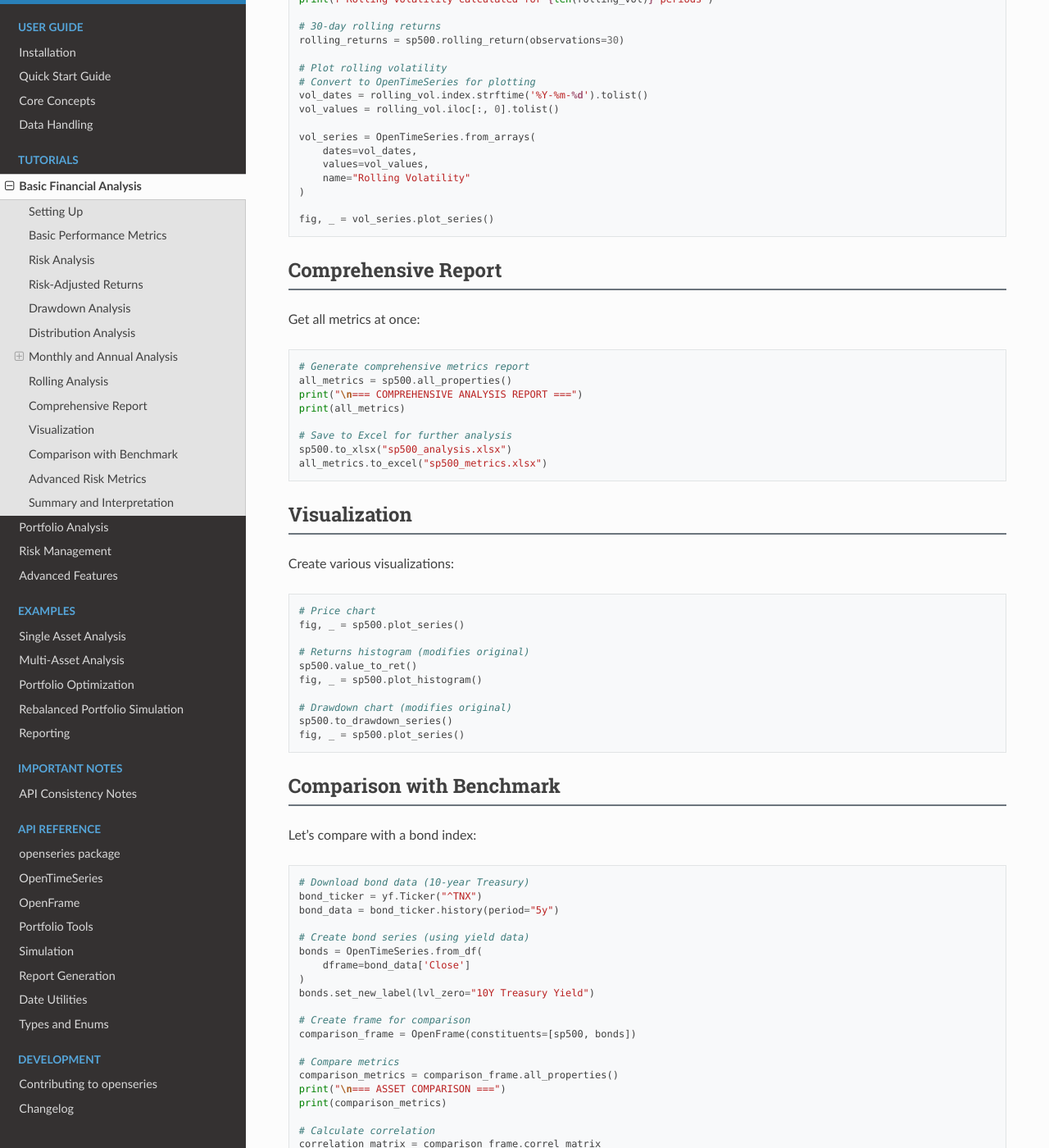
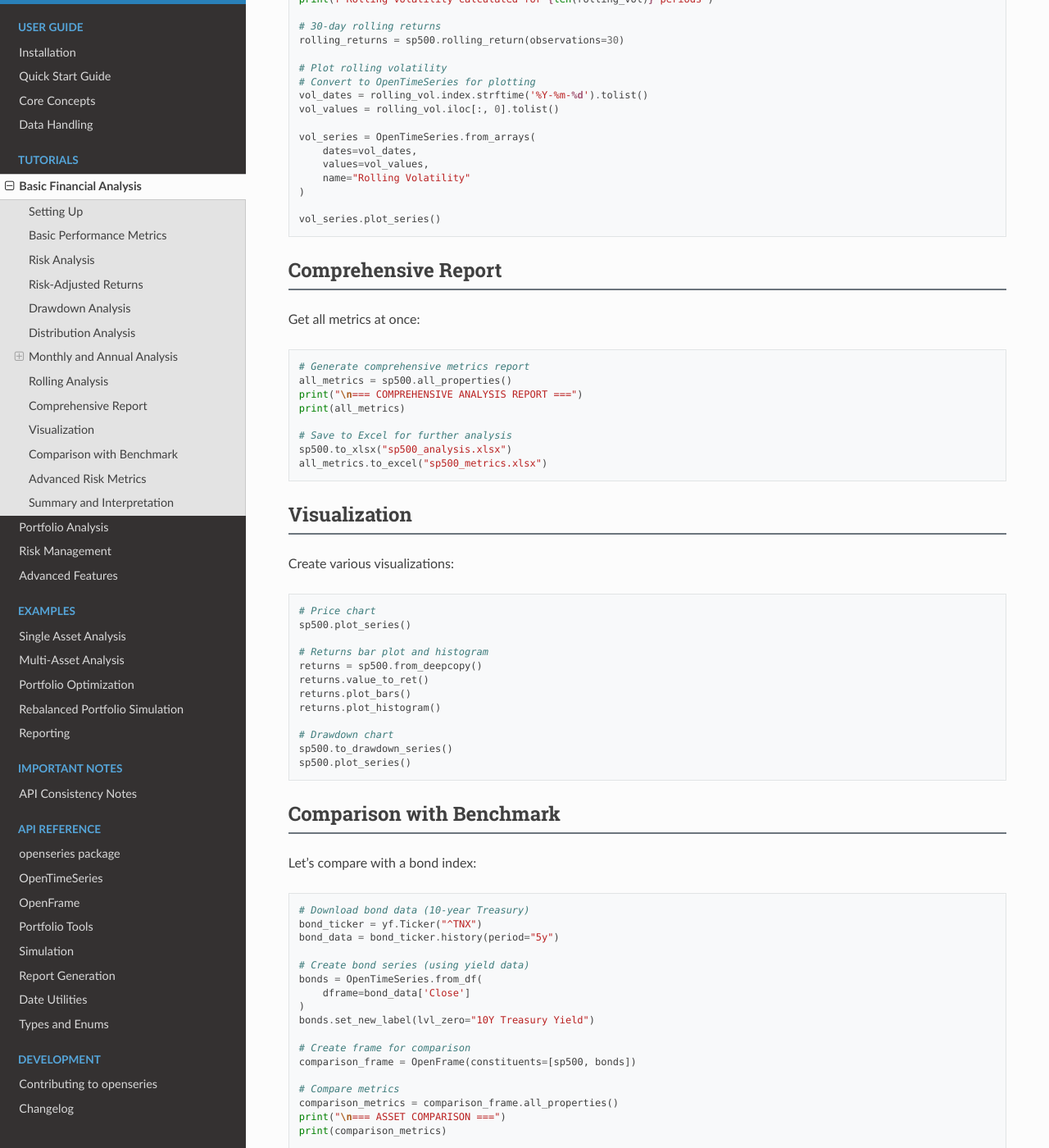
Before and after one commit to CaptorAB/openseries, a Sphinx documentation site: the page built from docs/source/tutorials/basic_analysis.rst, in a window 1280 px wide and 1400 px high, scrolled down 3977 px. Shown: the whole window at 82% size. Built offline with Sphinx 7.4.7 and the Read the Docs theme 3.1.0, drawn with Linux system fonts in a browser that asks for light colours.

Commit message:
more docs corrections

```diff
--- a/docs/source/tutorials/basic_analysis.rst
+++ b/docs/source/tutorials/basic_analysis.rst
@@ -122,7 +122,7 @@ Analyze drawdowns to understand downside risk:
    sp500.to_drawdown_series()
 
    # Plot drawdowns
-   fig, _ = sp500.plot_series()
+   sp500.plot_series()
    # This will open an interactive plot in your browser
 
    # Worst calendar year drawdown
@@ -229,7 +229,7 @@ Analyze how metrics change over time:
        name="Rolling Volatility"
    )
 
-   fig, _ = vol_series.plot_series()
+   vol_series.plot_series()
 
 Comprehensive Report
 --------------------
@@ -255,15 +255,17 @@ Create various visualizations:
 .. code-block:: python
 
    # Price chart
-   fig, _ = sp500.plot_series()
+   sp500.plot_series()
 
-   # Returns histogram (modifies original)
-   sp500.value_to_ret()
-   fig, _ = sp500.plot_histogram()
+   # Returns bar plot and histogram
+   returns = sp500.from_deepcopy()
+   returns.value_to_ret()
+   returns.plot_bars()
+   returns.plot_histogram()
 
-   # Drawdown chart (modifies original)
+   # Drawdown chart
    sp500.to_drawdown_series()
-   fig, _ = sp500.plot_series()
+   sp500.plot_series()
 
 Comparison with Benchmark
 -------------------------
```
Also changed, not shown: 4 other files.
